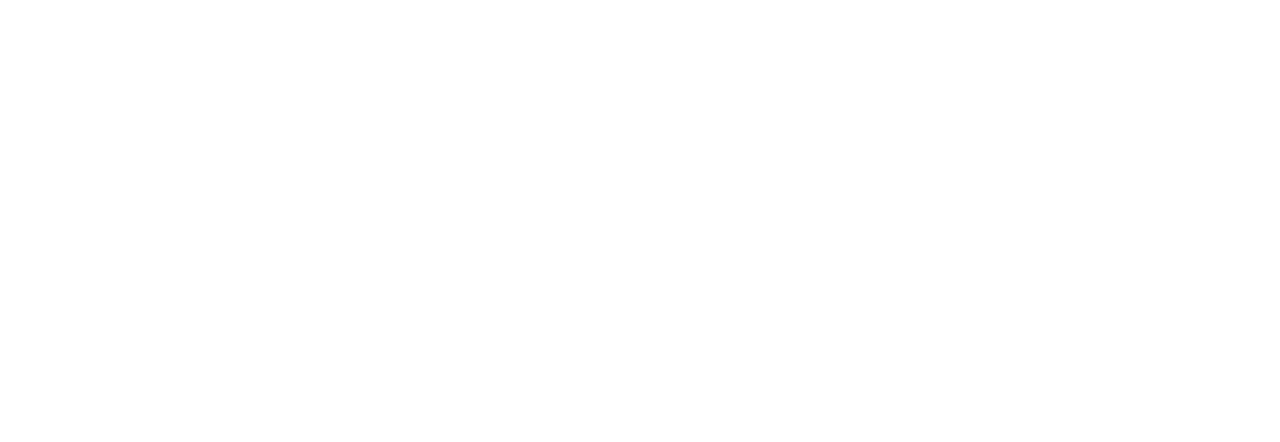
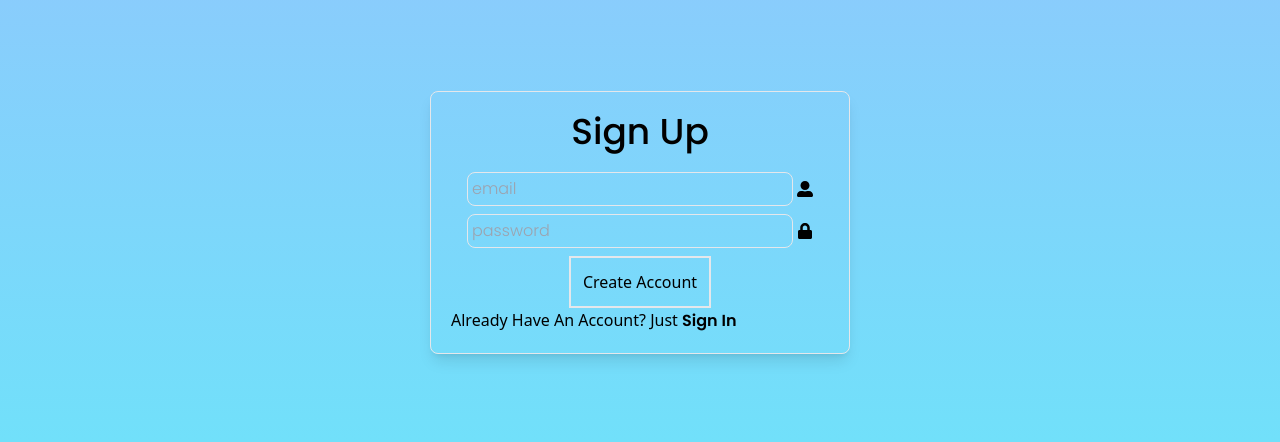
Before and after one commit to AdisGiulbudagiants/FullStack-Todo, a React (Vite) app in the folder client/: page /register in a window 1280 px wide. Shown: the part 178-620 px from the top of the page. Built offline with nearby package versions, Linux system fonts and the light colour scheme.

Commit message:
Add routing in App.jsx, made RegisterPage.jsx and add little change in auth-routes in server side of application

```diff
--- a/client/src/App.jsx
+++ b/client/src/App.jsx
@@ -1,5 +1,24 @@
+import { lazy } from "react"
+import { Routes, Route, BrowserRouter, Navigate } from "react-router-dom"
+import LoginPage from "./pages/LoginPage.jsx"
+const RegisterPage = lazy(() => import("./pages/RegisterPage.jsx"))
+const NotFound = lazy(() => import("./pages/NotFound.jsx"))
+const Home = lazy(() => import("./pages/Home.jsx"))
+const Notification = lazy(() => import("./components/Notification.jsx"))
+
 function App() {
-  return <></>
+  return (
+    <BrowserRouter>
+      <Routes>
+        <Route path="/" element={<Navigate to="/register" />} />
+        <Route path="/:id" element={<Home />} />
+        <Route path="/register" element={<RegisterPage />} />
+        <Route path="/login" element={<LoginPage />} />
+        <Route path="*" element={<NotFound />} />
+      </Routes>
+      <Notification />
+    </BrowserRouter>
+  )
 }
 
 export default App
--- a/client/src/pages/RegisterPage.jsx
+++ b/client/src/pages/RegisterPage.jsx
@@ -1,6 +1,7 @@
-import { FaUserAlt, FaLock } from "react-icons/fa"
 import { useState } from "react"
 import { useDispatch, useSelector } from "react-redux"
+import { useNavigate, NavLink } from "react-router-dom"
+import { FaUserAlt, FaLock } from "react-icons/fa"
 import { selectIsLoading, registerUser } from "../redux/slices/authSlice"
 
 const RegisterPage = () => {
@@ -8,10 +9,14 @@ const RegisterPage = () => {
   const [password, setPassword] = useState("")
   const dispatch = useDispatch()
   const isLoading = useSelector(selectIsLoading)
+  const navigate = useNavigate()
 
   const handleSubmit = async (e) => {
     e.preventDefault()
-    dispatch(registerUser({ email, password }))
+    const action = await dispatch(registerUser({ email, password }))
+
+    //Перенаправление на страницу LoginPage.jsx для входа в аккаунт
+    if (registerUser.fulfilled.match(action)) navigate("/login")
   }
 
   return (
@@ -46,6 +51,12 @@ const RegisterPage = () => {
             {isLoading ? "Loading..." : "Create Account"}
           </button>
         </form>
+        <p>
+          Already Have An Account? Just{" "}
+          <NavLink className="font-poppins-semiBold" to="/login">
+            Sign In
+          </NavLink>
+        </p>
       </div>
     </div>
   )
```
Also changed, not shown: 1 other file (tests, documents, lock files or other folders).
